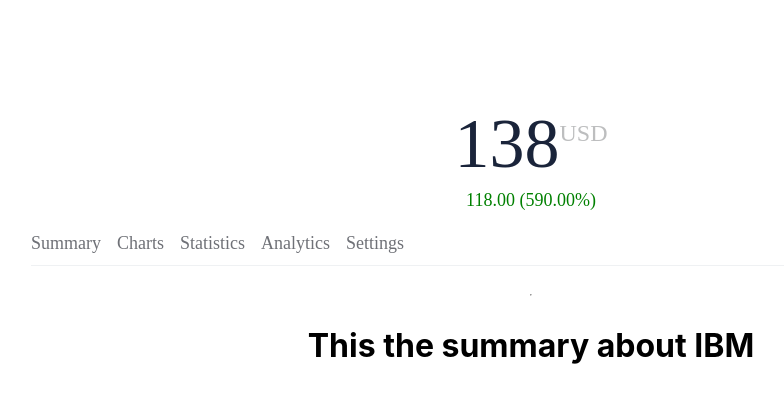
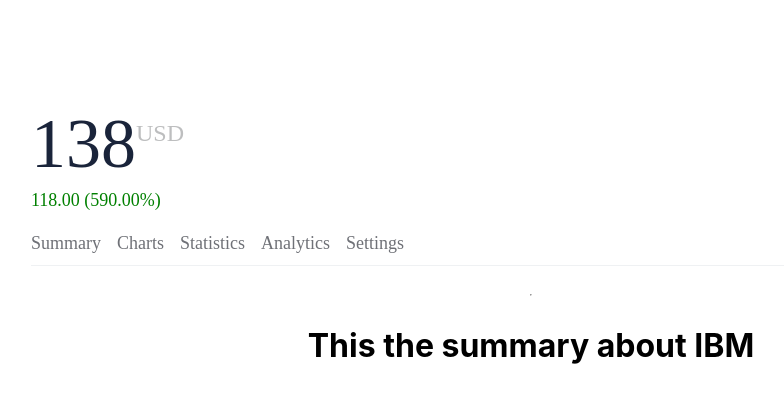
Before and after one commit to upendra0827/Stock-Market-Chart, a React (Create React App) app: page / in a window 1280 px wide. Shown: the top 402 px of the page, without its empty margins (109-893 px from the left). Built offline with nearby package versions, Linux system fonts and the light colour scheme.

Commit message:
fixed bugs

```diff
--- a/src/App.css
+++ b/src/App.css
@@ -1,4 +1,3 @@
-/* Base styles */
 .App {
   text-align: center;
   display: flex;
@@ -23,7 +22,7 @@
 .charts__container>header>div {
   display: flex;
   flex-wrap: wrap;
-  justify-content: center;
+  /* justify-content: center; */
 }
 
 .current-price {
```
